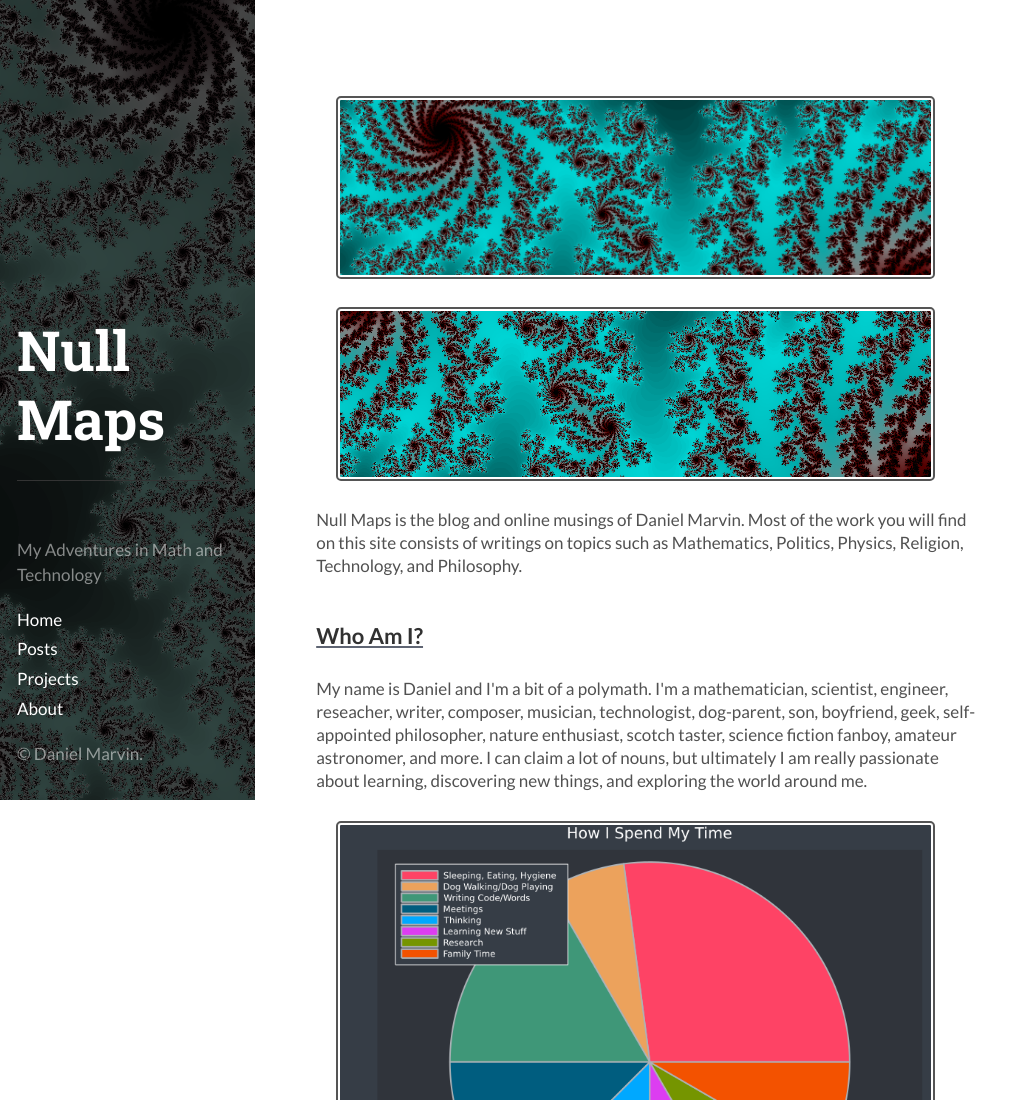
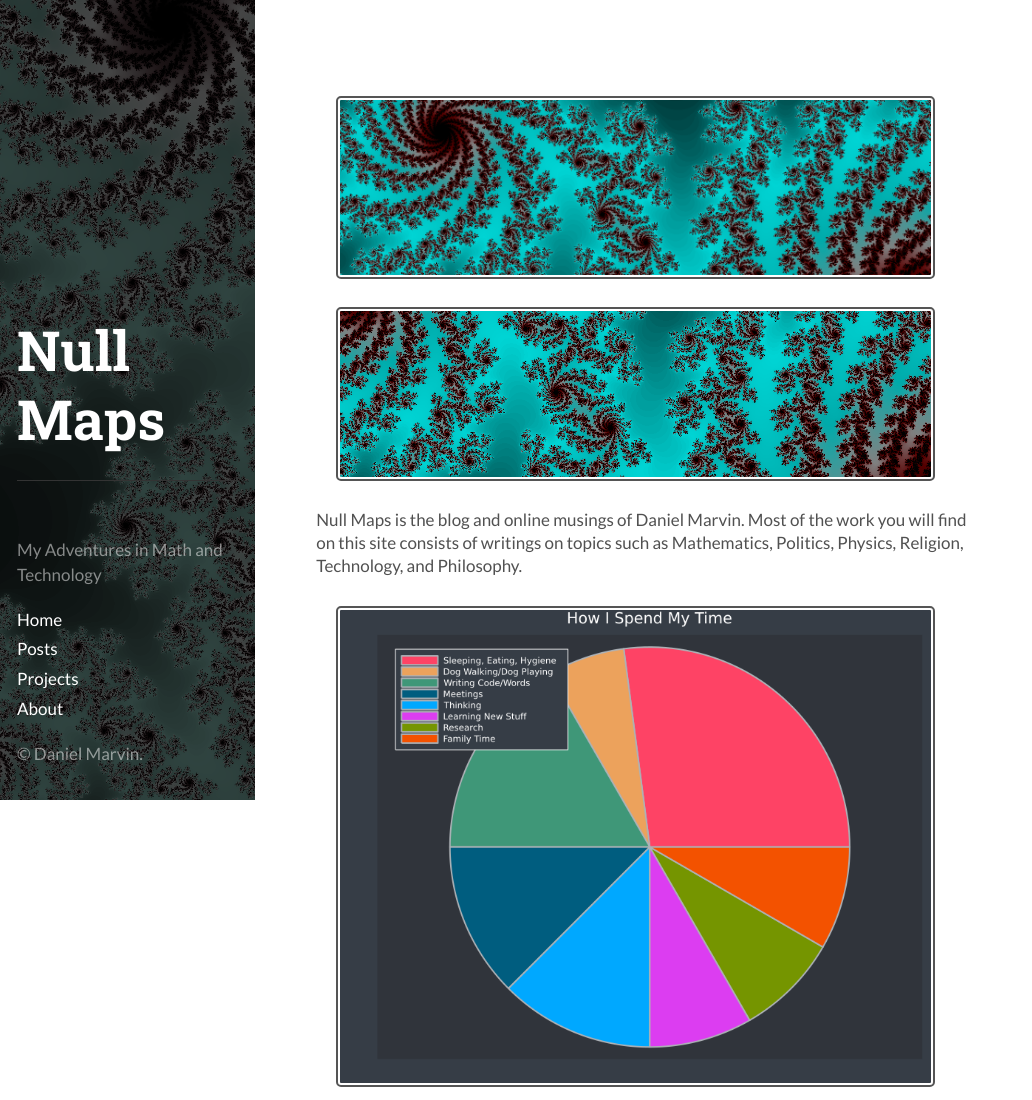
Before and after one commit to drippdropp/drippdropp.github.io, a plain HTML site: page about/index.html in a window 1280 px wide. Shown: the top 1100 px of the page, without its empty margins (0-1032 px from the left). Drawn offline with Linux system fonts and the light colour scheme.

Commit message:
Update index.html

```diff
--- a/about/index.html
+++ b/about/index.html
@@ -51,8 +51,6 @@
 
 <p><img src="/assets/juliaset-bg.png" alt="" /></p>
 <p>Null Maps is the blog and online musings of Daniel Marvin. Most of the work you will find on this site consists of writings on topics such as Mathematics, Politics, Physics, Religion, Technology, and Philosophy.</p>
-<h2 id="who_am_i"><a href="#who_am_i" class="header-anchor">Who Am I?</a></h2>
-<p>My name is Daniel and I&#39;m a bit of a polymath. I&#39;m a mathematician, scientist, engineer, reseacher, writer, composer, musician, technologist, dog-parent, son, boyfriend, geek, self-appointed philosopher, nature enthusiast, scotch taster, science fiction fanboy, amateur astronomer, and more. I can claim a lot of nouns, but ultimately I am really passionate about learning, discovering new things, and exploring the world around me.</p>
 <p><img src="/assets/about-howispendmytime.png" alt="" /></p>
 <h2 id="programming_language_experience"><a href="#programming_language_experience" class="header-anchor">Programming Language Experience</a></h2>
 <p>I know quite a few programming languages because I think of them as tools in a toolbox. Depending on the project, different languages offer greater benefit than others.</p>
```
